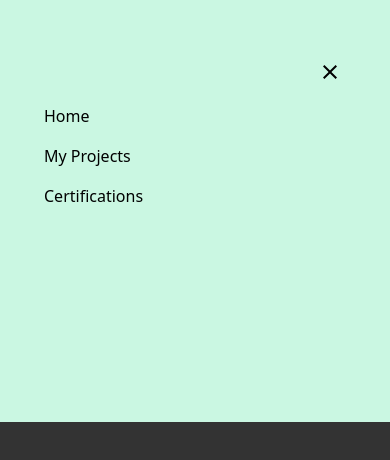
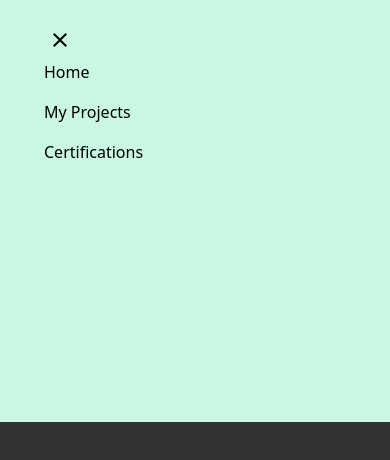
Before and after one commit to naufalHaidar12342/kanalgame-nextjs, a Next.js app: page / in a window 390 px wide. Shown: the top 460 px of the page. Built offline with nearby package versions, Linux system fonts and the light colour scheme.

Commit message:
memisahkan component navigation untuk desktop dan mobile

```diff
--- a/components/NavigationBar.jsx
+++ /dev/null
@@ -1,56 +0,0 @@
-import Link from "next/link";
-import { MdClose } from "react-icons/md";
-import { useState } from "react";
-
-export default function NavigationBar() {
-	const [navOpen, setNavOpen] = useState(false);
-
-	return (
-		<nav className="w-full fixed top-0 h-full bg-black bg-opacity-80 lg:bg-opacity-0 lg:h-auto">
-			<div className="bg-AeroBlue h-1/2 py-3">
-				<div className="container flex flex-col lg:flex-row lg:justify-center pt-10 lg:pt-0">
-					<div
-						id="menu-header"
-						className="px-10 flex justify-end lg:hidden"
-						onClick={() => setNavOpen(true)}
-					>
-						<button className="rounded mb-1 active:bg-slate-50 active:rounded-full p-2">
-							<MdClose className="text-2xl" />
-						</button>
-					</div>
-					<ul
-						id="list-of-options"
-						className="flex flex-col px-6 lg:flex-row lg:px-4 "
-					>
-						{data.map((item, index) => (
-							<li
-								id={item.label}
-								className="lg:mx-1 px-5 py-2 lg:hover:bg-Keppel lg:hover:text-white rounded"
-								key={index}
-							>
-								<Link href={item.path}>
-									<a>{item.label}</a>
-								</Link>
-							</li>
-						))}
-					</ul>
-				</div>
-			</div>
-		</nav>
-	);
-}
-
-const data = [
-	{
-		label: "Home",
-		path: "/",
-	},
-	{
-		label: "My Projects",
-		path: "/my-projects",
-	},
-	{
-		label: "Certifications",
-		path: "/my-certifications",
-	},
-];
--- /dev/null
+++ b/components/NavigationDesktop.jsx
@@ -0,0 +1,68 @@
+import Link from "next/link";
+import { MdClose, MdMenu } from "react-icons/md";
+import { useState } from "react";
+
+export default function NavigationDesktop() {
+	const [navOpen, setNavOpen] = useState(true);
+
+	return (
+		<div className="w-full h-full fixed top-0">
+			<nav
+				className={` h-full bg-black bg-opacity-80 lg:bg-opacity-0 lg:h-auto ${
+					navOpen ? "" : "hidden"
+				}`}
+			>
+				<div className="bg-AeroBlue h-1/2 py-3">
+					<div className="container flex flex-col lg:flex-row lg:justify-center pt-10 lg:pt-0">
+						<ul
+							id="list-of-options"
+							className={`flex flex-col px-6 lg:flex-row lg:px-4 ${
+								navOpen ? "" : "hidden"
+							}`}
+						>
+							{data.map((item, index) => (
+								<li
+									id={item.label}
+									className="lg:mx-1 px-5 py-2 lg:hover:bg-Keppel lg:hover:text-white rounded"
+									key={index}
+								>
+									<Link href={item.path}>
+										<a>{item.label}</a>
+									</Link>
+								</li>
+							))}
+						</ul>
+					</div>
+				</div>
+			</nav>
+			<div
+				id="menu-header"
+				className="px-10 py-5 flex justify-end lg:hidden fixed z-30 top-0"
+				onClick={() => setNavOpen(!navOpen)}
+			>
+				<button className="rounded mb-1 active:bg-slate-50 active:rounded-full p-2">
+					{navOpen ? (
+						<MdClose className="text-2xl" />
+					) : (
+						<MdMenu className="text-2xl" />
+					)}
+				</button>
+			</div>
+		</div>
+	);
+}
+
+const data = [
+	{
+		label: "Home",
+		path: "/",
+	},
+	{
+		label: "My Projects",
+		path: "/my-projects",
+	},
+	{
+		label: "Certifications",
+		path: "/my-certifications",
+	},
+];
--- /dev/null
+++ b/components/NavigationMobile.jsx
@@ -0,0 +1,54 @@
+export default function NavigationMobile() {
+	return (
+		<div className="w-full h-full fixed top-0">
+			<nav
+				className={` h-full bg-black bg-opacity-80  ${navOpen ? "" : "hidden"}`}
+			>
+				<div className="bg-AeroBlue h-1/2 py-3">
+					<div className="container flex flex-col pt-10 ">
+						<ul
+							id="list-of-options"
+							className={`flex flex-col px-6  ${navOpen ? "" : "hidden"}`}
+						>
+							{data.map((item, index) => (
+								<li id={item.label} className=" px-5 py-2  rounded" key={index}>
+									<Link href={item.path}>
+										<a>{item.label}</a>
+									</Link>
+								</li>
+							))}
+						</ul>
+					</div>
+				</div>
+			</nav>
+			<div
+				id="menu-header"
+				className="px-10 py-5 flex justify-end  fixed z-30 top-0"
+				onClick={() => setNavOpen(!navOpen)}
+			>
+				<button className="rounded mb-1 active:bg-slate-50 active:rounded-full p-2">
+					{navOpen ? (
+						<MdClose className="text-2xl" />
+					) : (
+						<MdMenu className="text-2xl" />
+					)}
+				</button>
+			</div>
+		</div>
+	);
+}
+
+const data = [
+	{
+		label: "Home",
+		path: "/",
+	},
+	{
+		label: "My Projects",
+		path: "/my-projects",
+	},
+	{
+		label: "Certifications",
+		path: "/my-certifications",
+	},
+];
--- a/components/Sidebar.jsx
+++ /dev/null
@@ -1,9 +0,0 @@
-export default function Sidebar() {
-	return (
-		<div>
-			<div className="text-2xl text-red-600">
-				<p>Deserunt exercitation voluptate cillum anim sint.</p>
-			</div>
-		</div>
-	);
-}
--- a/pages/api/hello.js
+++ /dev/null
@@ -1,5 +0,0 @@
-// Next.js API route support: https://nextjs.org/docs/api-routes/introduction
-
-export default function handler(req, res) {
-  res.status(200).json({ name: 'John Doe' })
-}
--- a/pages/index.js
+++ b/pages/index.js
@@ -1,9 +1,9 @@
-import Sidebar from "../components/Sidebar";
-import NavBar from "../components/NavigationBar";
+import NavigationDesktop from "../components/NavigationDesktop";
+
 export default function Home() {
-  return (
-    <div>
-      <NavBar />
-    </div>
-  );
+	return (
+		<div>
+			<NavigationDesktop />
+		</div>
+	);
 }
```
